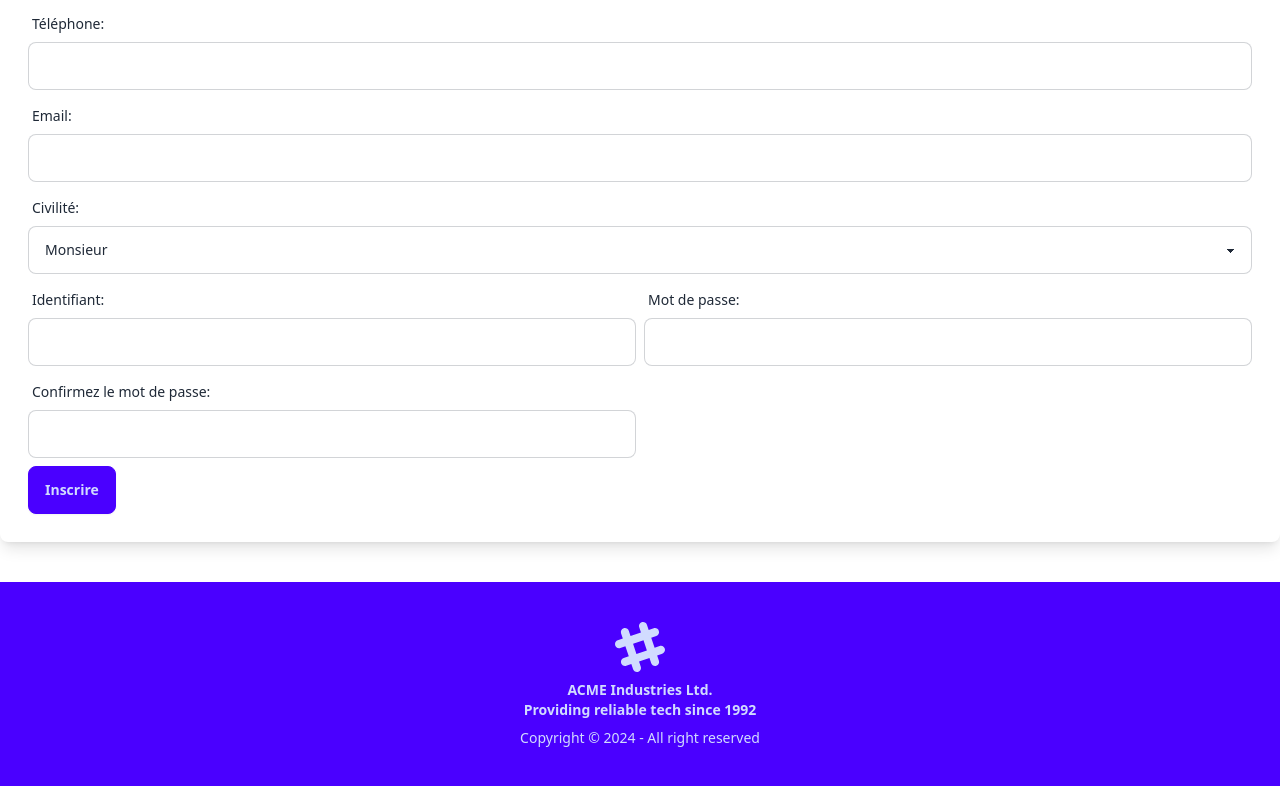
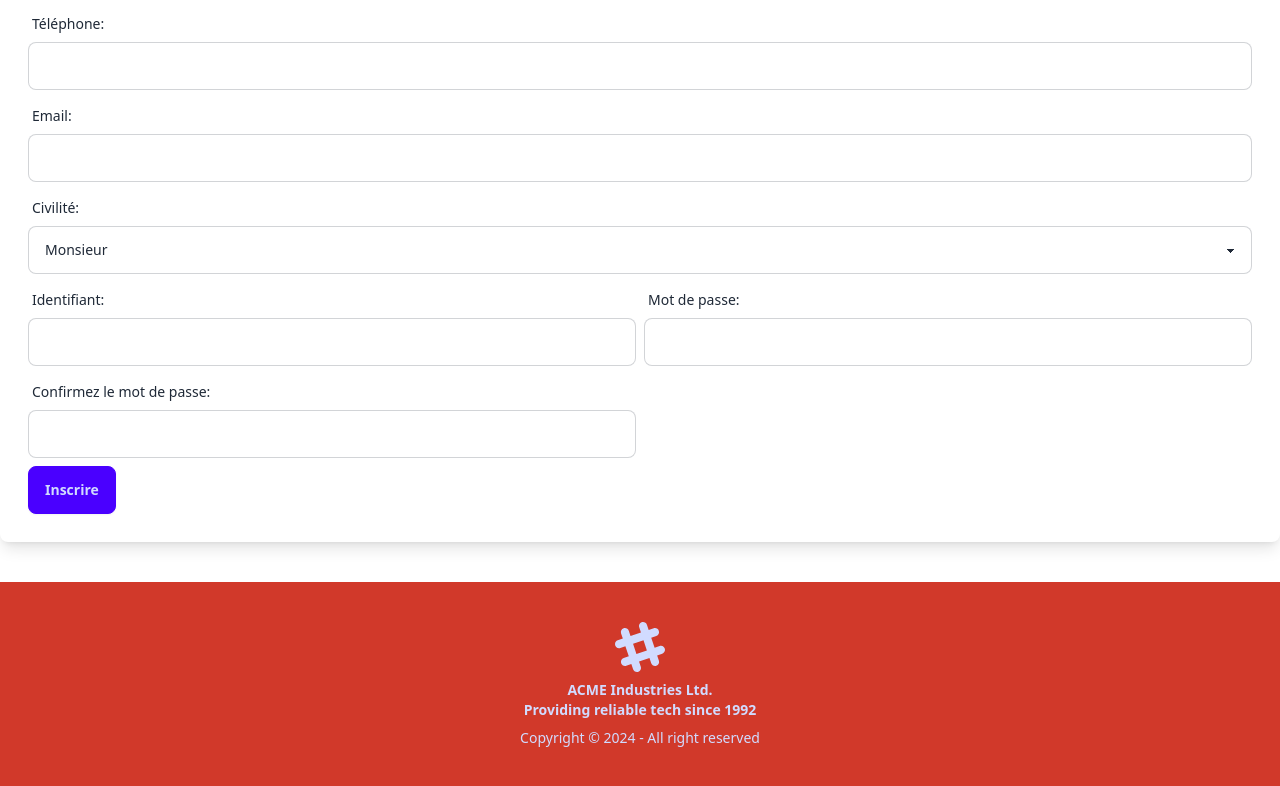
Before and after one commit to bastianfbr-si-web/projet_fabre_bastian, an Angular app: page / in a window 1280 px wide. Shown: the part 426-1212 px from the top of the page. Built offline with nearby package versions, Linux system fonts and the light colour scheme.

Commit message:
feat(tailwind): :lipstick: update primary color

```diff
--- a/tailwind.config.ts
+++ b/tailwind.config.ts
@@ -8,7 +8,11 @@ export default {
     themes: ["light"],
   },
   theme: {
-    extend: {},
+    extend: {
+      colors: {
+        "primary": "#D1392A",
+      },
+    },
   },
   plugins: [require("daisyui")],
 } satisfies Config
```
